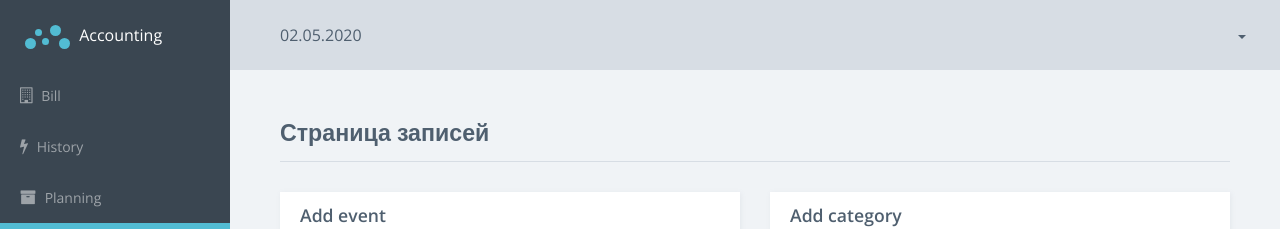
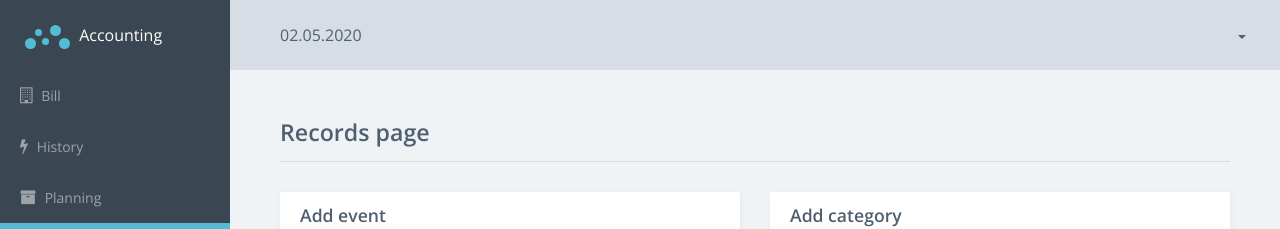
Before and after one commit to anikeieva/home-accounting, an Angular app: page /system/records in a window 1280 px wide. Shown: the top 229 px of the page. Built offline with nearby package versions, Linux system fonts and the light colour scheme; data requests are answered from the project's data file.

Commit message:
Fixed edit category logic

```diff
--- a/db.json
+++ b/db.json
@@ -44,7 +44,7 @@
       "id": 5
     },
     {
-      "name": "new3",
+      "name": "new4",
       "limit": 1,
       "id": 6
     },
--- a/src/app/system/records-page/edit-category/edit-category.component.ts
+++ b/src/app/system/records-page/edit-category/edit-category.component.ts
@@ -46,9 +46,10 @@ export class EditCategoryComponent implements OnInit, OnDestroy {
   }
 
   onCategoryChange() {
-    this.currentCategory = this.categories.find((category: Category) => {
+    const currentCategory = this.categories.find((category: Category) => {
       return category.id === +this.currentCategoryId;
     });
+    this.currentCategory = new Category(currentCategory.name, currentCategory.limit);
   }
 
   ngOnDestroy() {
--- a/src/app/system/records-page/records-page.component.html
+++ b/src/app/system/records-page/records-page.component.html
@@ -1,6 +1,7 @@
 <div class="title-block">
   <h3 class="title">
-    Страница записей <span class="sparkline bar"></span>
+    Records page
+    <span class="sparkline bar"></span>
   </h3>
 </div>
 
```
